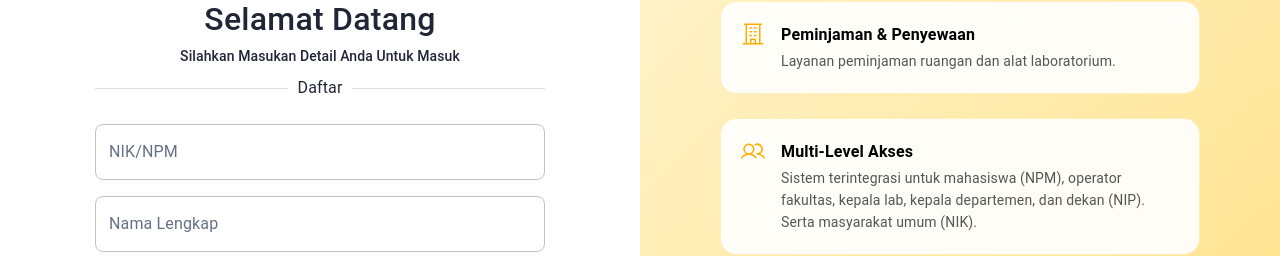
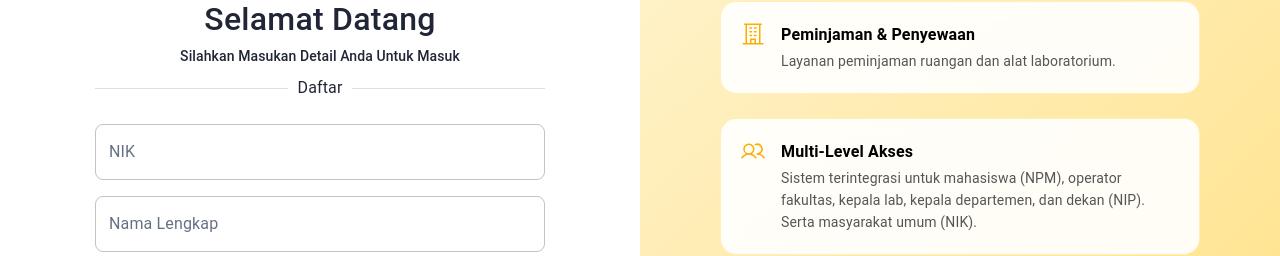
Before and after one commit to RachmatFajar1603/frontendApura, a Next.js app: page /sign-up in a window 1280 px wide. Shown: the part 186-442 px from the top of the page. Built offline with nearby package versions, Linux system fonts and the light colour scheme; no server answers.

Commit message:
change the label form

```diff
--- a/src/components/auth/sign-up-form.tsx
+++ b/src/components/auth/sign-up-form.tsx
@@ -129,8 +129,8 @@ export function SignUpForm(): React.JSX.Element {
             rules={{ required: 'NIK is required' }}
             render={({ field }) => (
               <FormControl error={Boolean(errors.noIdentitas)}>
-                <InputLabel>NIK/NPM</InputLabel>
-                <OutlinedInput {...field} label="NIK/NPM" type="text" />
+                <InputLabel>NIK</InputLabel>
+                <OutlinedInput {...field} label="NIK" type="number" />
                 {errors.noIdentitas ? <FormHelperText>{errors.noIdentitas.message}</FormHelperText> : null}
               </FormControl>
             )}
```
